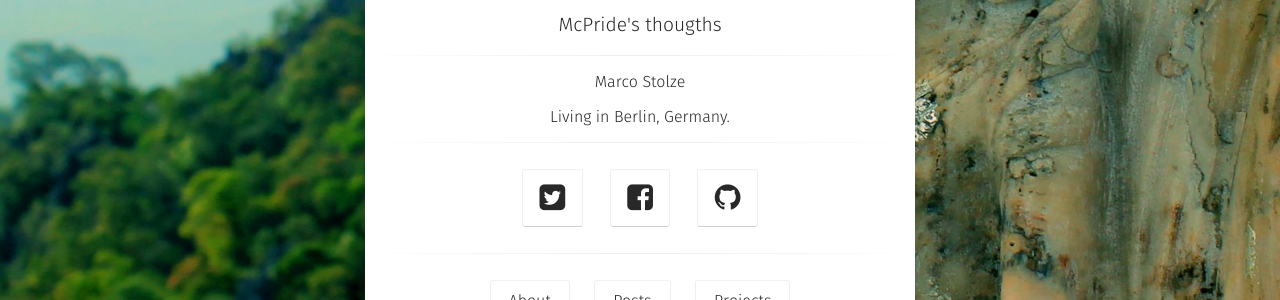
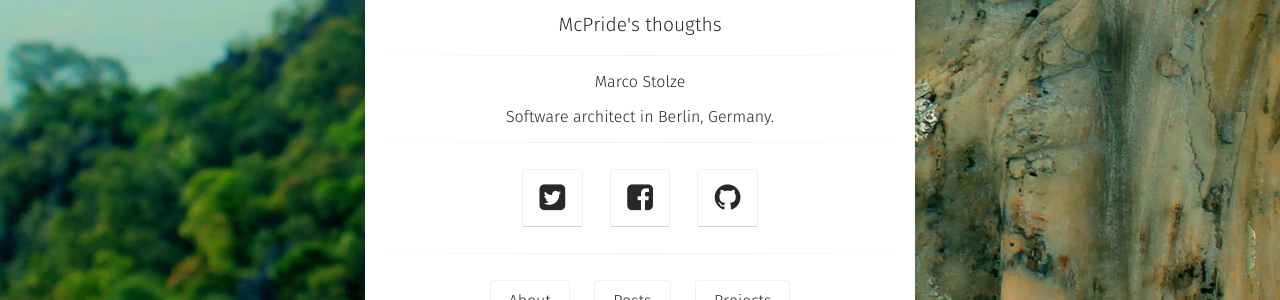
Before and after one commit to mcpride/mcpride.github.io, a Jekyll site: the page built from index.md, in a window 1280 px wide. Shown: the part 368-668 px from the top of the page. Built offline with Jekyll 4.4.1, drawn with Linux system fonts in a browser that asks for light colours; some web fonts are replaced; comment, search, counter and statistics services are not loaded.

Commit message:
Update _config.yml

```diff
--- a/_config.yml
+++ b/_config.yml
@@ -1,7 +1,7 @@
 # Site
 title:              McPride's thougths
 author:             Marco Stolze
-bio:                'Living in Berlin, Germany.'
+bio:                'Software architect in Berlin, Germany.'
 description:        "My personal pages."
 reading_time:       true
 words_per_minute:   200
```
